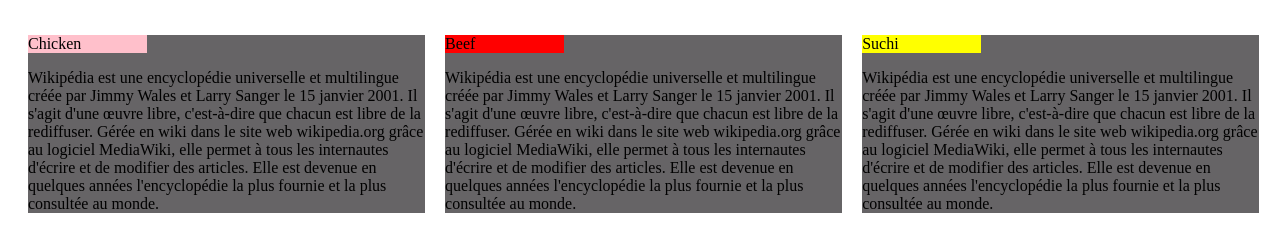
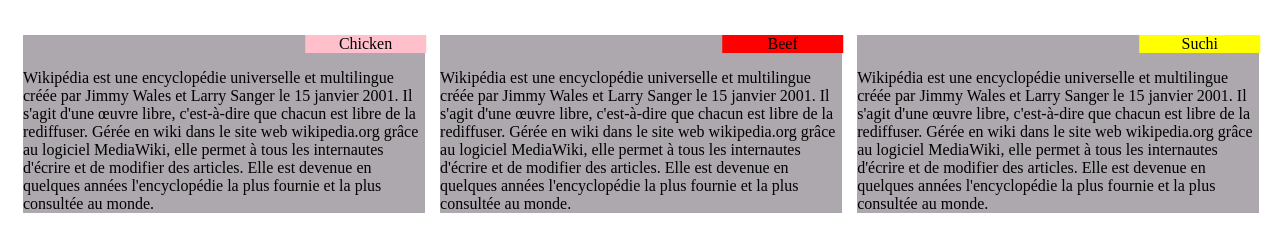
Before and after one commit to Rabii7/Test, a plain HTML site: page module2-solution/index.html in a window 1280 px wide. Shown: the part 61-312 px from the top of the page. Drawn offline with Linux system fonts and the light colour scheme.

Commit message:
Add files via upload

```diff
--- a/module2-solution/index.html
+++ b/module2-solution/index.html
@@ -30,29 +30,38 @@ text-align :center;
 		width:100%;
 	}
 }
-div#container{
-	top:10rem;
-	background-color: #666466 ;
-	margin-left: 20px;
-	display: block;
+
+
+#container{
+	background-color:#ADA8AD;
+	margin-left:15px;
 }
+
+
 #id1
 {   position:relative;
 	right:0;
 	background-color:pink;
 	width:30%;
+	text-align:center;
+	transform : translate(234%);
+
 }
 #id2
 { 	position:relative;
 	right:0;
 	background-color:red;
 	width:30%;
+	text-align:center;
+	transform : translate(234%);
 }
 #id3
 { 	position:relative;
 	right:0;
 	background-color:yellow;
 	width:30%;
+	text-align:center;
+	transform : translate(234%);
 }
 
 
@@ -65,7 +74,7 @@ div#container{
 	<div class="row">
 		<div class="col-lg-4 col-ms-6 col-xs-12">
 			<div id="container">
-		<p id="id1">Chicken</p>
+		<p id="id1">Chicken </p>
 		<p id="content1">Wikipédia est une encyclopédie universelle et multilingue créée par Jimmy Wales et Larry Sanger le 15 janvier 2001. Il s'agit d'une œuvre libre, c'est-à-dire que chacun est libre de la rediffuser. Gérée en wiki dans le site web wikipedia.org grâce au logiciel MediaWiki, elle permet à tous les internautes d'écrire et de modifier des articles. Elle est devenue en quelques années l'encyclopédie la plus fournie et la plus consultée au monde.</p></div>
 	    </div>
 	    <div class="col-lg-4 col-ms-6 col-xs-12">
```
